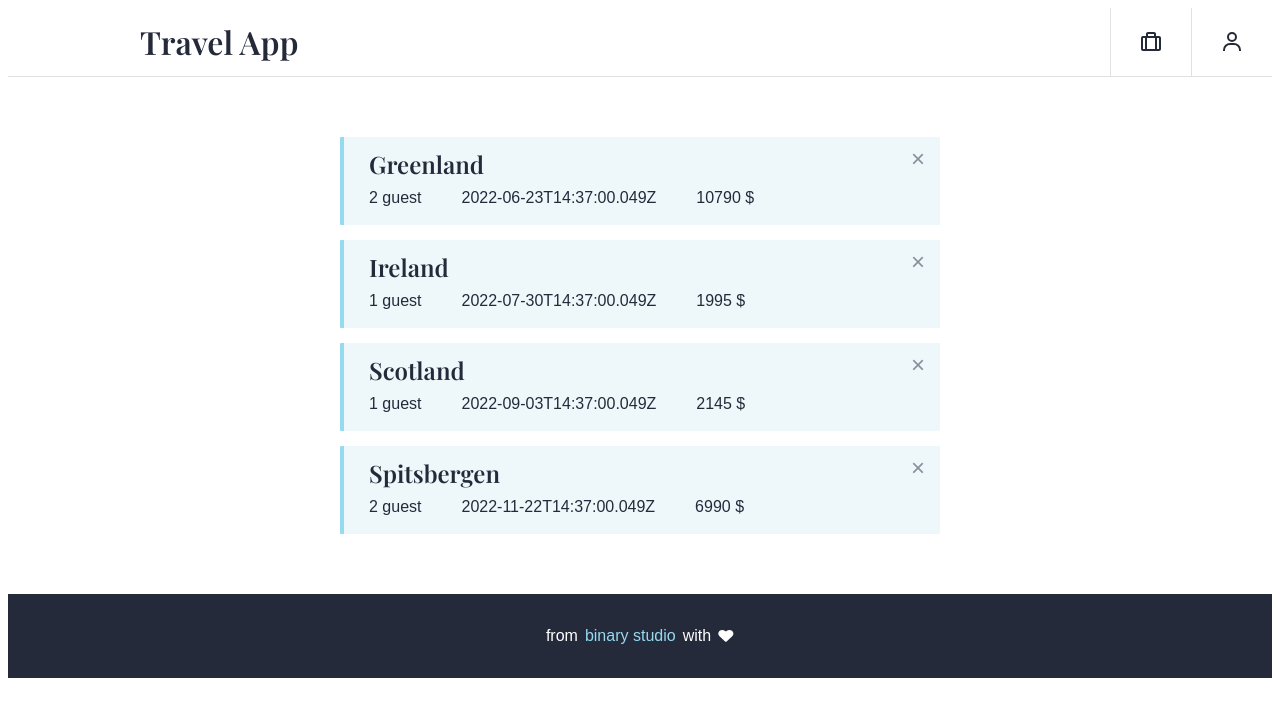
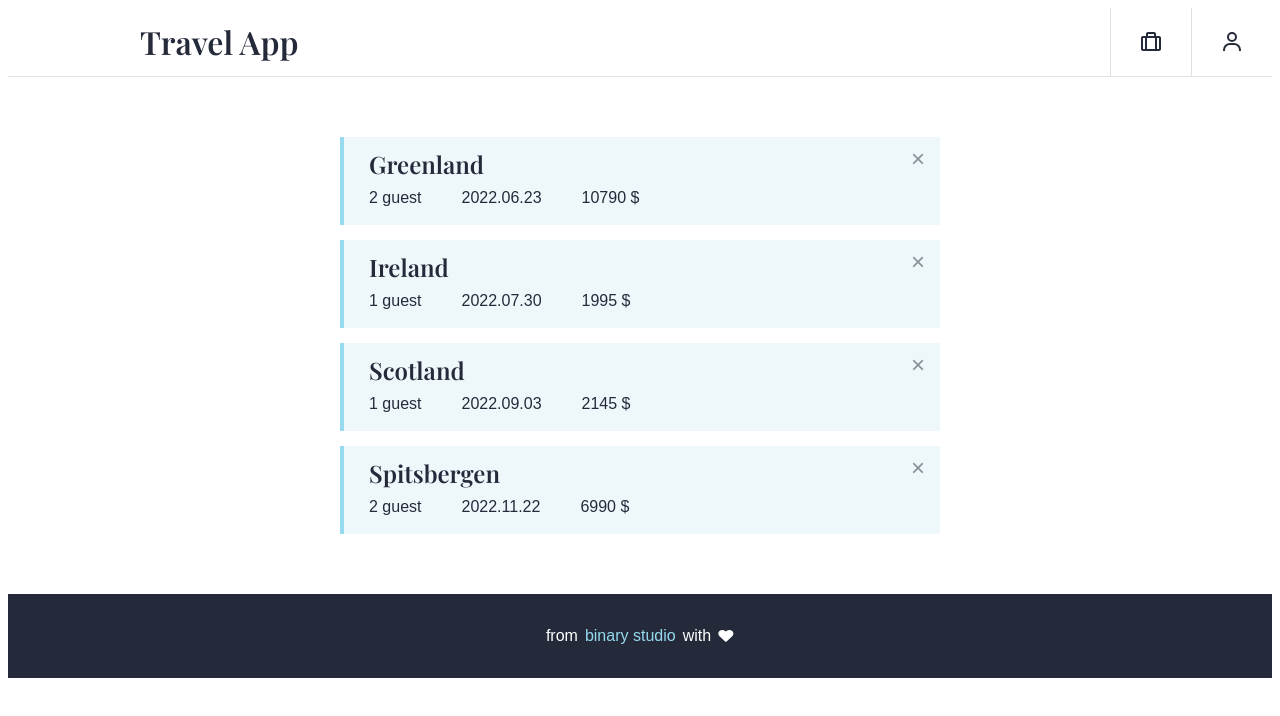
Before and after one commit to mazurGit/task-5, a React (Create React App) app: page /bookings in a window 1280 px wide. Shown: the top 716 px of the page. Built offline with nearby package versions, Linux system fonts and the light colour scheme; a web font is replaced by a local one.

Commit message:
bokking comonent logic done

```diff
--- a/src/components/pages/booking/Booking.jsx
+++ b/src/components/pages/booking/Booking.jsx
@@ -1,9 +1,36 @@
 import './booking.css';
-
 import data from '../../../resources/api/book-list.json';
 
+import { useState, useEffect } from 'react';
+
+
 const Booking = () =>{
-    const elems = data.map(item => <BokingItem data ={item} key= {item.id}/>)
+    useEffect(() =>{
+
+    })
+    const[bookingData, setBookingData] = useState(data)
+
+    useEffect (() =>{
+        setBookingData((state)=>filterByDate(state))
+    },[])
+
+
+    function filterByDate (array) {
+        const newArr = [...array]
+        return newArr.sort(function(a, b) {
+            return new Date(a.date) - new Date(b.date);
+          });
+    }
+
+    const onDelete  = (id)=>{
+        setBookingData((state)=>{
+            return state.filter(item => item.id !== id)
+        })
+    }
+
+
+    const elems = bookingData.map(item => <BokingItem data ={item} key= {item.id} onDelete={(onDelete)}/>)
+
     return (
         <div className="bookings-page">
             <h1 className="visually-hidden">Travel App</h1>
@@ -14,17 +41,23 @@ const Booking = () =>{
     )
 }
 
-const BokingItem = ({data}) => {
-    const { guests, date, totalPrice, trip:{title}} = data
+const BokingItem = ({data, onDelete}) => {
+    const { guests, date, totalPrice, trip:{title},id} = data
+    const parsedDate = date.replace(/T.{0,}/,'').replace(/-/g,'.')
+
     return(
         <li className="booking">
                 <h3 className="booking__title">{title}</h3>
                 <span className="booking__guests">{guests < 2? `${guests} guest`: `${guests} guest`}</span>
-                <span className="booking__date">{date}</span>
+                <span className="booking__date">{parsedDate}</span>
                 <span className="booking__total">{totalPrice} $</span>
-                <button className="booking__cancel" title="Cancel booking">
-                <span className="visually-hidden">Cancel booking</span>
-                ×
+                <button
+                    className="booking__cancel"
+                    title="Cancel booking"
+                    onClick={()=>onDelete(id)}
+                >
+                <span className="visually-hidden" >Cancel booking</span>
+                    ×
                 </button>
             </li>
     )
```
